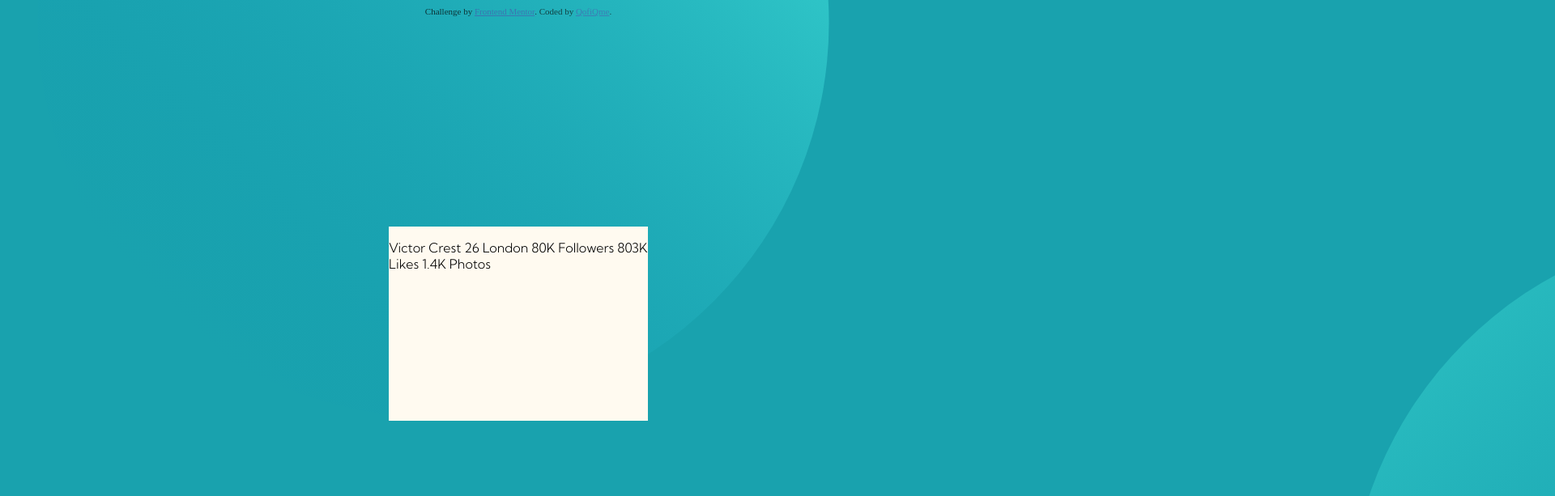
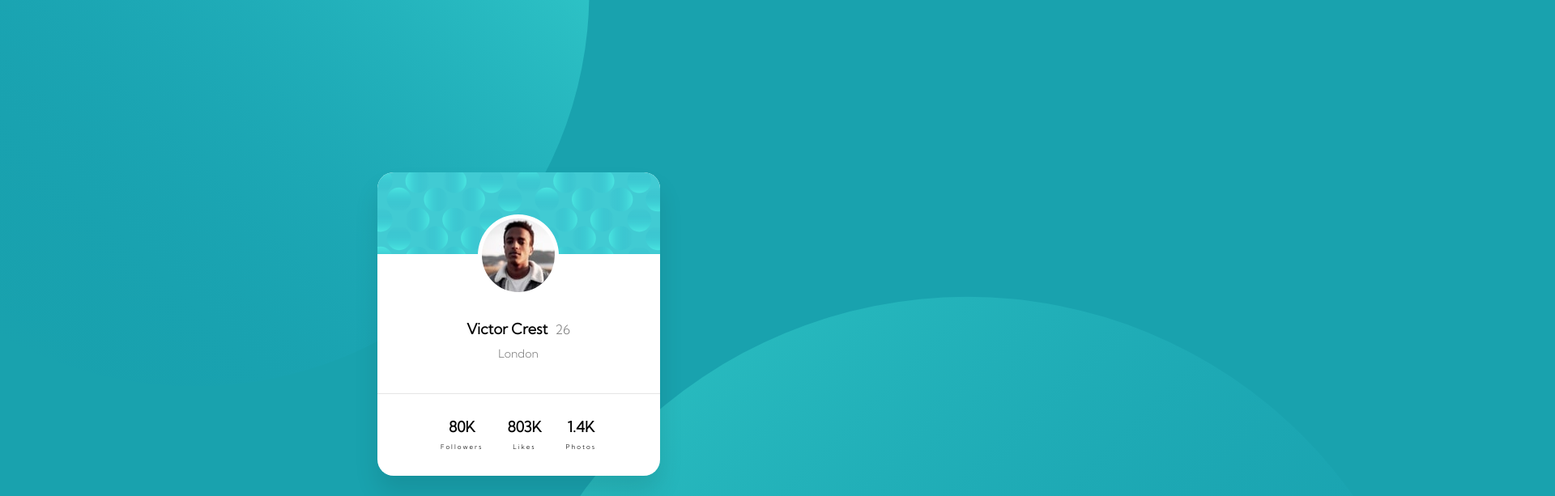
Before and after one commit to QofiQme/profilecard, a plain HTML site: page index.html in a window 1280 px wide. Shown: the top 613 px of the page at 81% size, 1920 px wide, since content can reach past the window. Drawn offline with Linux system fonts and the light colour scheme.

Commit message:
Add files via upload

```diff
--- a/index.html
+++ b/index.html
@@ -15,15 +15,41 @@
 </head>
 
 <body>
-    <div class="upcircle"><svg width="978" height="978" xmlns="http://www.w3.org/2000/svg"><defs><linearGradient x1="50%" y1=".779%" x2="50%" y2="100%" id="a"><stop stop-color="#0989B4" stop-opacity="0" offset="0%"/><stop stop-color="#53FFEE" offset="99.94%"/></linearGradient></defs><ellipse fill="url(#a)" transform="rotate(-135 489 489)" cx="489" cy="489" rx="489" ry="488" fill-rule="evenodd" opacity=".5"/></svg></div>
-    <div class="centerbox">
-        <p><span id="name">Victor Crest</span> <span id="age">26</span> London 80K Followers 803K Likes 1.4K Photos</p>
-    </div>
-    <div class="downcircle"><svg width="978" height="978" xmlns="http://www.w3.org/2000/svg"><defs><linearGradient x1="50%" y1=".779%" x2="50%" y2="100%" id="a"><stop stop-color="#0989B4" stop-opacity="0" offset="0%"/><stop stop-color="#53FFEE" offset="99.94%"/></linearGradient></defs><ellipse fill="url(#a)" transform="scale(1 -1) rotate(45 1669.55 0)" cx="489" cy="489" rx="489" ry="488" fill-rule="evenodd" opacity=".25"/></svg>
+    <div class="container">
+        <div class="topcircle">
+            <img src="images/bg-pattern-top.svg">
+        </div>
+        <div class="namecard">
+            <div id="head"></div>
+            <div id="image"></div>
+            <div id="content">
+                <p><span id="name">Victor Crest</span> <span id="age">26</span></p>
+                <p id="city">London</p>
+            </div>
+            <div id="foot">
+                <div class="followers">
+                    <p><span class="statsfigures" id="followers">80K</span>
+                        <p><span class="stats" id="followers">Followers</span>
+                </div>
+                <div class="likes">
+                    <p><span class="statsfigures" id="likes">803K</span></p><span class="stats" id="likes">Likes</span>
+                </div>
+                <div class="photos">
+                    <p><span class="statsfigures">1.4K</span>
+                        <p><span class="stats">Photos</span></p>
+                </div>
+            </div>
+        </div>
+
+
+
+        <div class="bottomcircle">
+            <img src="images/bg-pattern-bottom.svg">
+        </div>
     </div>
 
     <div class="attribution">
-        Challenge by <a href="https://www.frontendmentor.io?ref=challenge" target="_blank">Frontend Mentor</a>. Coded by <a href="#">QofiQme</a>.
+        Challenge by <a href="https://www.frontendmentor.io?ref=challenge" target="_blank"> Frontend Mentor</a>. Coded by <a href="https://github.com/QofiQme"> QofiQme</a>.
     </div>
 </body>
 
--- a/stylesheet.css
+++ b/stylesheet.css
@@ -1,44 +1,145 @@
+* {
+    margin: 0;
+    box-sizing: border-box;
+}
+
 .attribution {
-    font-size: 11px;
+    display: flex;
+    background: ivory;
+    height: 2%;
+    width: 100%;
+    position: absolute;
+    align-items: center;
+    justify-content: center;
+    font-size: 14px;
     text-align: center;
+    bottom: 2%;
+}
+
+.container {
+    display: flex;
+    width: 100%;
+    align-items: center;
+    justify-content: center;
 }
 
 body {
     background-color: hsl(185, 75%, 39%);
+    display: flex;
+    flex-direction: column;
+    align-items: center;
+    justify-content: center;
+    height: 100vh;
+    overflow: hidden;
 }
 
-.upcircle {
+div.topcircle {
+    /*this is for the circle in the top left of the background*/
+    display: flex;
     position: absolute;
-    bottom: 35%;
-    right: 20%;
+    top: -500px;
+    left: -250px;
 }
 
-.downcircle {
+div.bottomcircle {
+    display: flex;
     position: absolute;
-    top: 35%;
-    left: 130%;
+    top: 58%;
+    left: 55%;
+    transform: scale(1.2);
 }
 
-.attribution a {
-    color: hsl(228, 45%, 44%);
-}
-
-.centerbox {
-    width: 25%;
-    height: 30%;
-    background-color: floralwhite;
-    position: absolute;
-    top: 0;
-    bottom: 0;
-    left: 0;
-    right: 0;
-    margin: auto;
-}
-
-p {
+div.namecard {
+    display: flex;
+    flex-direction: column;
+    border-radius: 1px;
+    height: 375px;
+    width: 349px;
+    background-color: white;
+    border-radius: 20px;
+    box-shadow: 0 20px 30px 0 rgba(0, 0, 0, 0.1);
+    align-items: center;
+    justify-content: center;
+    z-index: 1;
     font-family: Kumbh Sans;
 }
 
-#nameofdude {
-    font-style: bold;
+#head {
+    background-image: url("images/bg-pattern-card.svg");
+    height: 300px;
+    width: inherit;
+    border-top-right-radius: 20px;
+    border-top-left-radius: 20px;
 }
+
+#image {
+    background-image: url("images/image-victor.jpg");
+    width: 100px;
+    height: 75%;
+    background-repeat: no-repeat;
+    background-position: center;
+    border-radius: 50%;
+    border-style: solid;
+    border-width: 5px;
+    border-color: white;
+    position: relative;
+    top: -13%;
+    z-index: 2;
+}
+
+#content {
+    position: relative;
+    top: -8%;
+    padding: 10px;
+    text-align: center;
+    border-width: 5px;
+    height: 150px;
+    width: inherit;
+    background-color: transparent;
+}
+
+#name {
+    font-weight: 700;
+    font-size: 18px;
+}
+
+#age {
+    font-weight: 400px;
+    color: grey;
+    margin-left: 5px;
+}
+
+#city {
+    margin-top: 10px;
+    color: grey;
+    font-size: 14px;
+}
+
+#foot {
+    display: flex;
+    flex-direction: row;
+    position: inherit;
+    height: 300px;
+    width: inherit;
+    border-top: solid rgba(0, 0, 0, 0.1);
+    border-top-width: 1px;
+    text-align: center;
+    align-items: center;
+    justify-content: center;
+}
+
+.stats {
+    font-weight: 400;
+    font-size: 8px;
+    letter-spacing: 2px;
+}
+
+.statsfigures {
+    font-weight: 700;
+    font-size: 18px;
+}
+
+.followers,
+.likes {
+    margin-right: 30px;
+}
```
